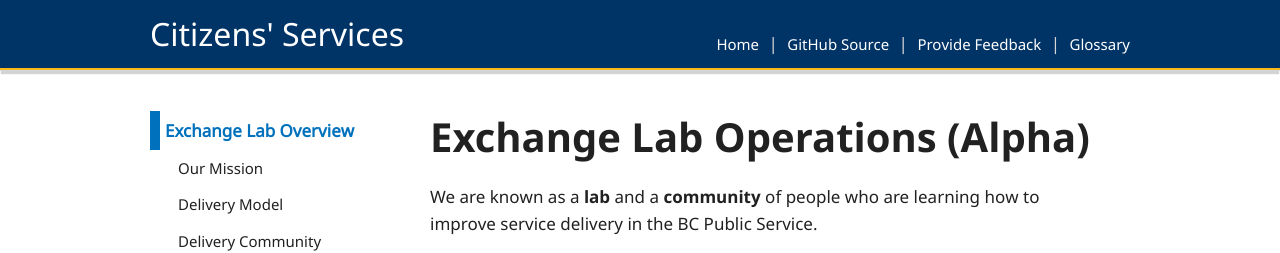
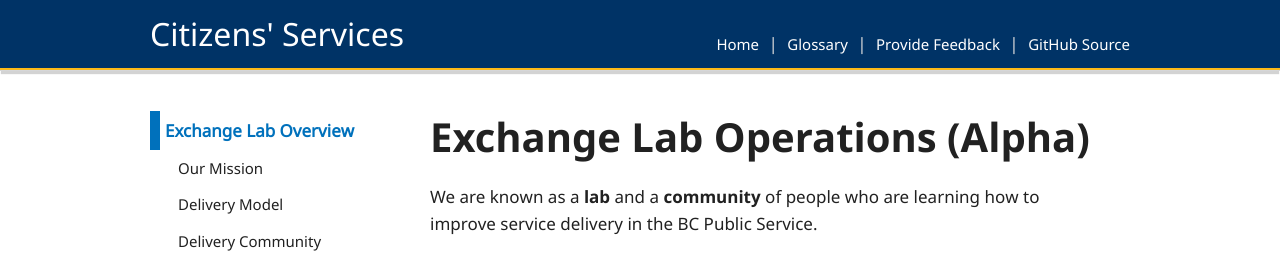
Before and after one commit to HeatherRemacle/exchangelabops, a Jekyll site: the page built from pages/index.md, in a window 1280 px wide. Shown: the top 253 px of the page. Built offline with Jekyll 4.4.1, drawn with Linux system fonts in a browser that asks for light colours.

```diff
--- a/_data/navigation.yml
+++ b/_data/navigation.yml
@@ -36,15 +36,15 @@ secondary:
   - text: Home
     href: /
     external: false
+  - text: Glossary
+    href: /glossary
+    external: false
+  - text: Provide Feedback
+    href: /feedback
+    external: false
   - text: GitHub Source
     href: https://github.com/bcgov/exchangelabops
     external: true
-  - text: Provide Feedback
-    href: /feedback
-    external: false
-  - text: Glossary
-    href: /glossary
-    external: false
 
 docs:
   - text: Exchange Lab Overview
```
